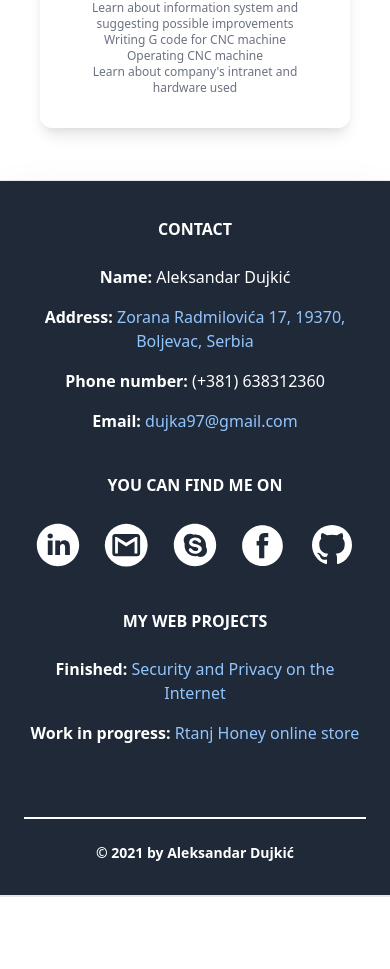
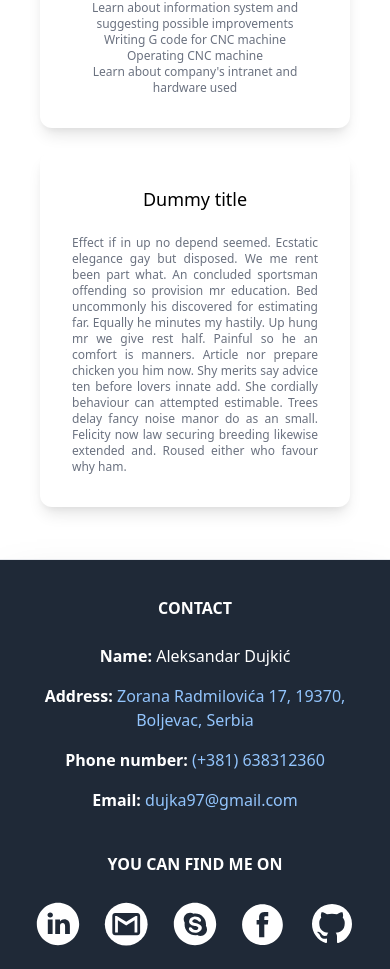
Before and after one commit to Dujka/portfolio, a React (Create React App) app: page / in a window 390 px wide. Shown: the part 1073-2042 px from the top of the page. Before the commit the page ends 1970 px from the top, so only its background shows below. Built offline with nearby package versions, Linux system fonts and the light colour scheme.

Commit message:
Added phone number

```diff
--- a/src/Components/ConentWrapper.js
+++ b/src/Components/ConentWrapper.js
@@ -1,8 +1,10 @@
 import React from "react";
-import TextCell from "./TextCell";
+import TextCell from "./TextCell.js";
+import TextCellStretch from "./TextCellStretch.js";
 import FirstSection from "./Text/FirstSection.js";
 import SecondSection from "./Text/SecondSection.js";
 import ThirdSection from "./Text/ThirdSection.js";
+import FourthSection from "./Text/FourthSection.js";
 
 function ConentWrapper() {
   return (
@@ -16,6 +18,9 @@ function ConentWrapper() {
       <TextCell title={"EXPERIENCE"}>
         <ThirdSection />
       </TextCell>
+      <TextCellStretch title={"Dummy title"}>
+        <FourthSection />
+      </TextCellStretch>
     </div>
   );
 }
--- a/src/Components/Footer.js
+++ b/src/Components/Footer.js
@@ -23,7 +23,13 @@ function Footer() {
                 </a>
               </span>
               <span className="my-2">
-                <b>Phone number: </b>(+381) 638312360
+                <b>Phone number: </b>
+                <a
+                  className="text-blue-300 text-md hover:text-blue-200  hover:underline"
+                  href="sms:+381638312360"
+                >
+                  (+381) 638312360
+                </a>
               </span>
               <span className="my-2">
                 <b>Email: </b>
--- /dev/null
+++ b/src/Components/Text/FourthSection.js
@@ -0,0 +1,18 @@
+import React from "react";
+
+function FourthSection() {
+  return (
+    <div>
+      Effect if in up no depend seemed. Ecstatic elegance gay but disposed. We
+      me rent been part what. An concluded sportsman offending so provision mr
+      education. Bed uncommonly his discovered for estimating far. Equally he
+      minutes my hastily. Up hung mr we give rest half. Painful so he an comfort
+      is manners. Article nor prepare chicken you him now. Shy merits say advice
+      ten before lovers innate add. She cordially behaviour can attempted
+      estimable. Trees delay fancy noise manor do as an small. Felicity now law
+      securing breeding likewise extended and. Roused either who favour why ham.
+    </div>
+  );
+}
+
+export default FourthSection;
--- /dev/null
+++ b/src/Components/TextCellStretch.js
@@ -0,0 +1,18 @@
+import React from "react";
+
+function TextCellStretch(props) {
+  return (
+    <div className="mx-auto text-justify w-full bg-white rounded-xl shadow-lg overflow-hidden m-3 text-xs sm:text-base">
+      <div className="">
+        <div className="py-8 mx-8">
+          <p className="block md:text-left text-center mt-1 text-lg leading-tight font-medium text-black mb-6">
+            {props.title}
+          </p>
+          <div className="mt-2 text-gray-500">{props.children}</div>
+        </div>
+      </div>
+    </div>
+  );
+}
+
+export default TextCellStretch;
```
Also changed, not shown: 1 other file (tests, documents, lock files or other folders).
